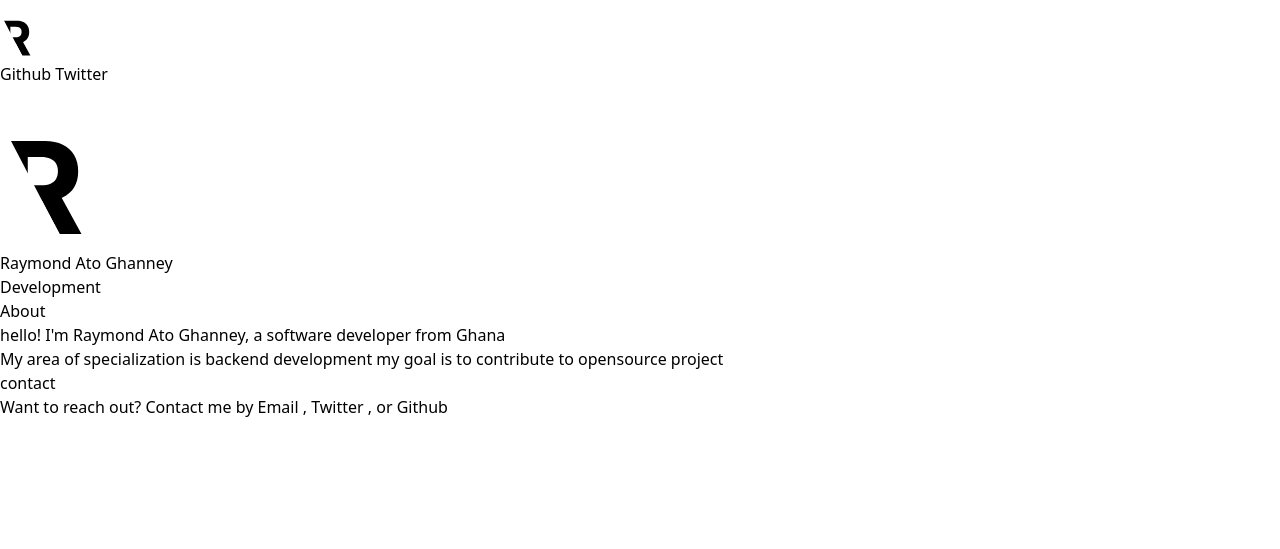
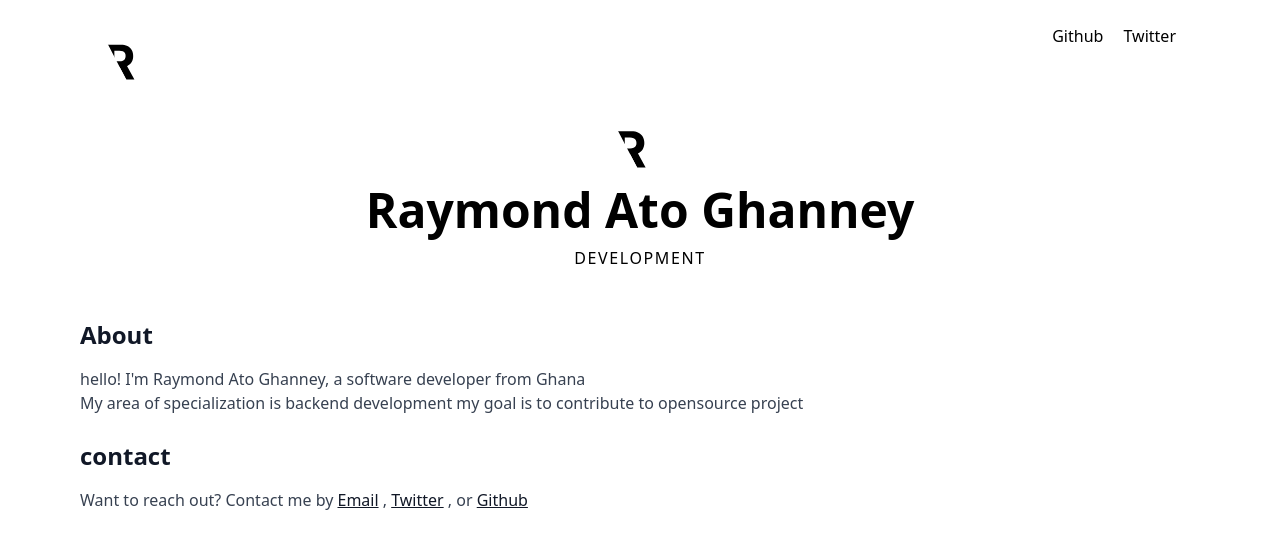
Before and after one commit to at-o/at-o.github.io, a Jekyll site: the page built from index.html, in a window 1280 px wide. Shown: the top 549 px of the page. Built offline with Jekyll 4.4.1, drawn with Linux system fonts in a browser that asks for light colours; nearby versions of some CDN libraries.

Commit message:
design update

```diff
--- a/index.html
+++ b/index.html
@@ -2,29 +2,29 @@
 layout: default
 ---
 
-<main>
-    <nav>
+<main class="container px-10 md:px-20 lg:px-20 mx-auto">
+    <nav class="flex justify-between p-6">
         <div>
             <img src="assets/logo.svg" alt="logo" width="50px">
         </div>
-        <div>
+        <div class="space-x-4">
             <a href="#">Github</a>
             <a href="#">Twitter</a>
         </div>
     </nav>
 
-    <div>
+    <div class="mb-12 text-center">
         <div>
-            <img src="assets/logo.svg" alt="">
+            <img class="w-auto h-16 mx-auto" src="assets/logo.svg" alt="logo">
         </div>
         <div>
-            <h1>Raymond Ato Ghanney</h1>
-            <p>Development</p>
+            <h1 class="text-5xl font-bold leading-normal">Raymond Ato Ghanney</h1>
+            <p class="tracking-widest uppercase">Development</p>
         </div>
     </div>
 
-    <section>
-        <h2> About </h2>
+    <section class="mb-6 text-gray-700">
+        <h2 class="text-2xl text-gray-900 font-bold mb-4 leading-snug"> About </h2>
         <p>
             hello! I'm Raymond Ato Ghanney, a software developer from
             Ghana
@@ -33,22 +33,22 @@ layout: default
             contribute to opensource project
         </p>
     </section>
-        <h2>contact</h2>
+
+    <section class="mb-6 text-gray-700">
+
+        <h2 class="text-2xl text-gray-900 font-bold mb-4 leading-snug">contact</h2>
 
         <p>
             Want to reach out? Contact me by
             <!---->
-            <a href="#">Email</a>
+            <a class="text-gray-900 underline" href="#">Email</a>
             ,
             <!---->
-            <a href="">Twitter</a>
+            <a class="text-gray-900 underline" href="#">Twitter</a>
             , or
 
             <!---->
-            <a href="#">Github</a>
+            <a class="text-gray-900 underline" href="#">Github</a>
         </p>
-
-    <section>
-
     </section>
 </main>
```
Also changed, not shown: Gemfile.lock.
